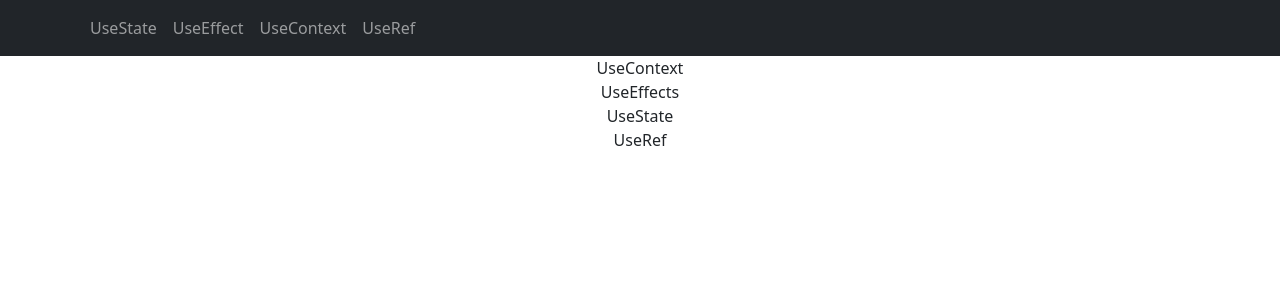
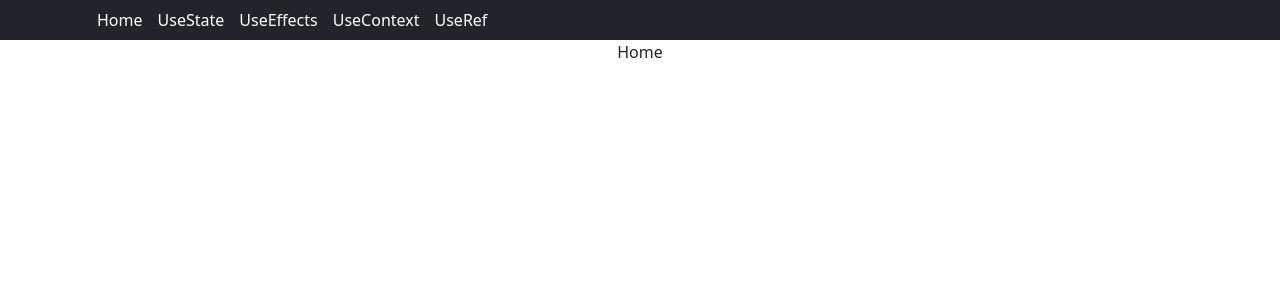
Before and after one commit to Toine-prog/TodoList_React, a React (Create React App) app in the folder todo_list_app/: page / in a window 1280 px wide. Shown: the top 300 px of the page. Built offline with nearby package versions, Linux system fonts and the light colour scheme.

Commit message:
menu fonctionnel

```diff
--- a/todo_list_app/package.json
+++ b/todo_list_app/package.json
@@ -10,6 +10,7 @@
     "react": "^18.2.0",
     "react-bootstrap": "^2.4.0",
     "react-dom": "^18.2.0",
+    "react-router-dom": "^6.3.0",
     "react-scripts": "5.0.1",
     "web-vitals": "^2.1.4"
   },
--- a/todo_list_app/src/App.css
+++ b/todo_list_app/src/App.css
@@ -1,3 +1,9 @@
 .App {
   text-align: center;
 }
+
+.navLink {
+  text-decoration: none;
+  color: white;
+  padding-left: 15px;
+}
--- a/todo_list_app/src/App.js
+++ /dev/null
@@ -1,18 +0,0 @@
-import './App.css';
-import { Button } from 'react-bootstrap';
-import NavBarItem from './components/NavBar'
-import  { UseContext, UseEffects, UseState, UseRef } from "./screens"
-
-function App() {
-  return (
-    <div className="App">
-      <NavBarItem />
-      <UseContext />
-      <UseEffects />
-      <UseState />
-      <UseRef />
-    </div>
-  );
-}
-
-export default App;
--- /dev/null
+++ b/todo_list_app/src/App.jsx
@@ -0,0 +1,24 @@
+import './App.css';
+import { Button } from 'react-bootstrap';
+import NavBarItem from './components/NavBar';
+import  { UseContext, UseEffects, UseState, UseRef, Home } from "./screens";
+import { BrowserRouter, Route, Routes } from "react-router-dom";
+
+function App() {
+  return (
+    <div className="App">
+       <BrowserRouter>
+        <NavBarItem />
+          <Routes>
+            <Route path="/" element={<Home />} />
+            <Route path="/UseState" element={<UseState />} />
+            <Route path="/UseEffects" element={<UseEffects />} />
+            <Route path="/UseContext" element={<UseContext />} />
+            <Route path="/UseRef" element={<UseRef />} />
+          </Routes>
+      </BrowserRouter>
+    </div>
+  );
+}
+
+export default App;
--- a/todo_list_app/src/components/NavBar.js
+++ /dev/null
@@ -1,21 +0,0 @@
-import React from 'react'
-import { Navbar, Container, Nav } from 'react-bootstrap';
-
-const NavBarItem = () => {
-  return (
-   <>
-    <Navbar bg="dark" variant="dark">
-        <Container>
-            <Nav className="me-auto">
-                <Nav.Link href="#">UseState</Nav.Link>
-                <Nav.Link href="#">UseEffect</Nav.Link>
-                <Nav.Link href="#">UseContext</Nav.Link>
-                <Nav.Link href="#">UseRef</Nav.Link>
-            </Nav>
-        </Container>
-  </Navbar>
-   </>
-  )
-}
-
-export default NavBarItem
--- /dev/null
+++ b/todo_list_app/src/components/NavBar.jsx
@@ -0,0 +1,23 @@
+import React from 'react'
+import { Navbar, Container, Nav } from 'react-bootstrap';
+import { NavLink } from "react-router-dom";
+
+const NavBarItem = () => {
+  return (
+   <>
+    <Navbar bg="dark" variant="dark">
+        <Container>
+            <Nav className="me-auto">
+                <NavLink className="navLink" to="/">Home</NavLink>
+                <NavLink className="navLink" to="/UseState">UseState</NavLink>
+                <NavLink className="navLink" to="/UseEffects">UseEffects</NavLink>
+                <NavLink className="navLink" to="/UseContext">UseContext</NavLink>
+                <NavLink className="navLink" to="/UseRef">UseRef</NavLink>
+            </Nav>
+        </Container>
+  </Navbar>
+   </>
+  )
+}
+
+export default NavBarItem
--- /dev/null
+++ b/todo_list_app/src/screens/Home.jsx
@@ -0,0 +1,9 @@
+import React from 'react'
+
+function Home() {
+  return (
+    <div>Home</div>
+  )
+}
+
+export default Home
--- a/todo_list_app/src/screens/index.js
+++ b/todo_list_app/src/screens/index.jsx
@@ -2,5 +2,6 @@ import UseContext from "./UseContext";
 import UseState from "./UseState";
 import UseEffects from "./UseEffects";
 import UseRef from "./UseRef";
+import Home from "./Home";
 
-export { UseContext, UseEffects, UseState, UseRef }
+export { UseContext, UseEffects, UseState, UseRef, Home }
```
Also changed, not shown: todo_list_app/src/screens/UseContext.jsx (renamed from todo_list_app/src/screens/UseContext.js), todo_list_app/src/screens/UseEffects.jsx (renamed from todo_list_app/src/screens/UseEffects.js), todo_list_app/src/screens/UseRef.jsx (renamed from todo_list_app/src/screens/UseRef.js), todo_list_app/src/screens/UseState.jsx (renamed from todo_list_app/src/screens/UseState.js), 1 other file (tests, documents, lock files or other folders).
